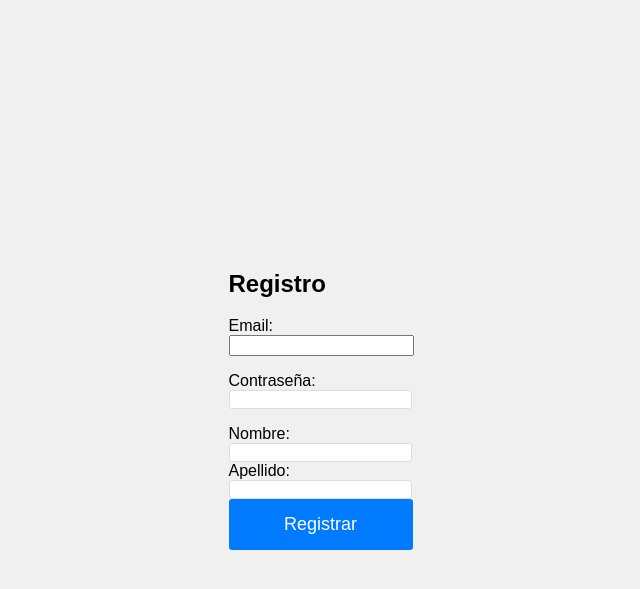
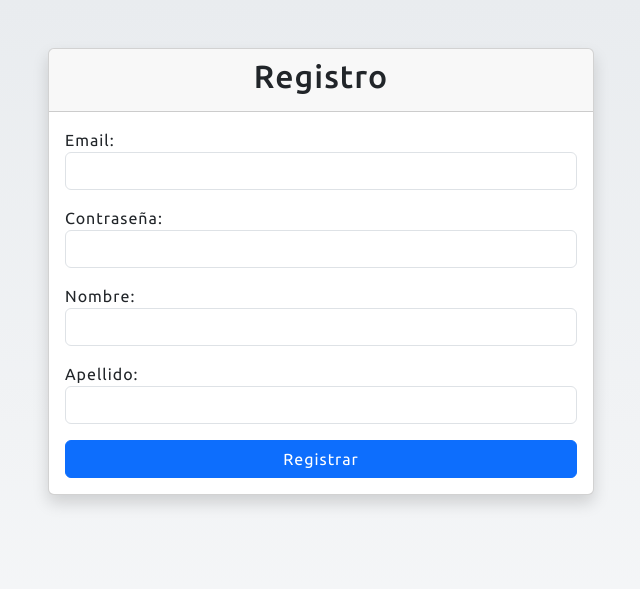
Before and after one commit to Ferxas/studentAttendance, a PHP site: page /register.php in a window 1280 px wide. Shown: the top 589 px of the page, without its empty margins (319-959 px from the left). Run offline with PHP 8.4, Linux system fonts and the light colour scheme.

Commit message:
adding bootstrap classes

```diff
--- a/pages/home.php
+++ b/pages/home.php
@@ -1,6 +1,6 @@
 <div class="page-title" id="inicio">Sistema de parte acádemico</div>
 <a class="nav-link <?= (isset($page)) && $page == 'home' ? 'active' : '' ?>" href="./">
-    <i class="fa-solid fa-house"></i>
+    <i class="fa-solid fa-house">Home</i>
 </a>
 <hr>
 <div class="container">
--- a/register.php
+++ b/register.php
@@ -1,35 +1,40 @@
 <!DOCTYPE html>
 <html lang="en">
 
-<head>
-    <meta charset="UTF-8">
-    <meta name="viewport" content="width=device-width, initial-scale=1.0">
-    <link rel="stylesheet" href="assets/css/login_register_style.css">
-    <title>Register</title>
-</head>
+<?php require_once('./inc/header.php') ?>
 
 <body>
-    <div class="register-container">
+    <div class="container mt-5">
+        <div class="row justify-content-center">
+            <div class="col-md-6">
+                <div class="card shadow">
+                    <div class="card-header text-center">
+                        <h2>Registro</h2>
+                    </div>
+                    <div class="card-body">
                         <form action="register.php" method="POST">
-            <h2>Registro</h2>
-            <div class="form-group">
+                            <div class="form-group mb-3">
                                 <label for="email">Email:</label>
-                <input type="email" id="email" name="email" required>
+                                <input type="email" class="form-control" id="email" name="email" required>
                             </div>
-            <div class="form-group">
+                            <div class="form-group mb-3">
                                 <label for="password">Contraseña:</label>
-                <input type="password" id="password" name="password" required>
+                                <input type="password" class="form-control" id="password" name="password" required>
                             </div>
-            <div>
+                            <div class="form-group mb-3">
                                 <label for="name">Nombre:</label>
-                <input type="text" id="name" name="name" required>
+                                <input type="text" class="form-control" id="name" name="name" required>
                             </div>
-            <div>
+                            <div class="form-group mb-3">
                                 <label for="lastname">Apellido:</label>
-                <input type="text" id="lastname" name="lastname" required>
+                                <input type="text" class="form-control" id="lastname" name="lastname" required>
                             </div>
-            <button type="submit" name="register">Registrar</button>
+                            <button type="submit" name="register" class="btn btn-primary w-100">Registrar</button>
                         </form>
+                    </div>
+                </div>
+            </div>
+        </div>
     </div>
 </body>
 </html>
```
Also changed, not shown: login.php (+20 -14 lines). Lines whose indentation alone changed are shown as unchanged.
